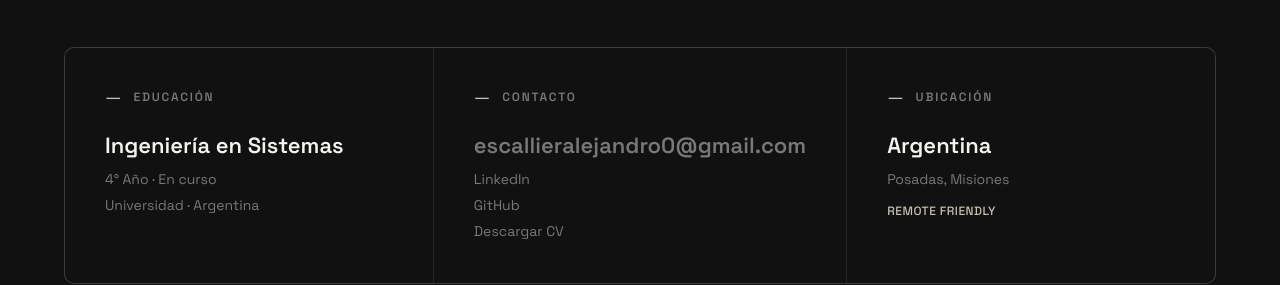
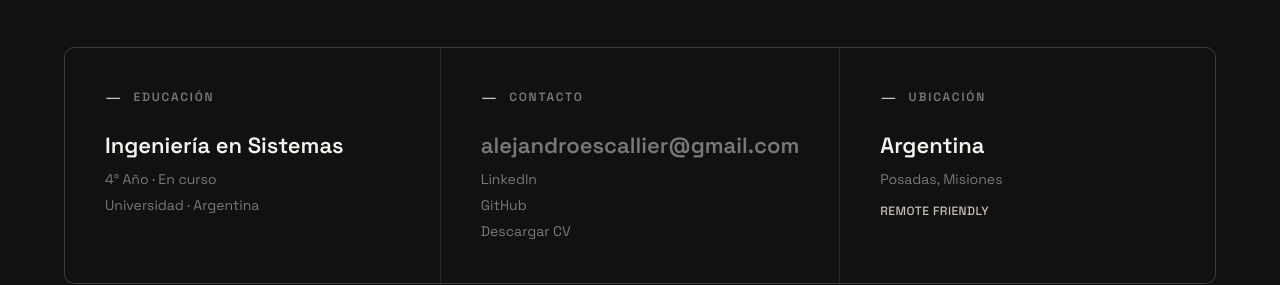
Before and after one commit to Alescallier/Portfolio-Web, a plain HTML site: page index.html in a window 1280 px wide. Shown: the part 2120-2405 px from the top of the page. Drawn offline with Linux system fonts and the light colour scheme.

Commit message:
Update email address in grid below background

```diff
--- a/index.html
+++ b/index.html
@@ -227,8 +227,8 @@
             </header>
             <div class="info-card__body">
               <p class="info-card__main">
-                <a href="mailto:escallieralejandro0@gmail.com" class="info-card__link">
-                  escallieralejandro0@gmail.com
+                <a href="mailto:alejandroescallier@gmail.com" class="info-card__link">
+                  alejandroescallier@gmail.com
                 </a>
               </p>
               <p class="info-card__sub">
```
